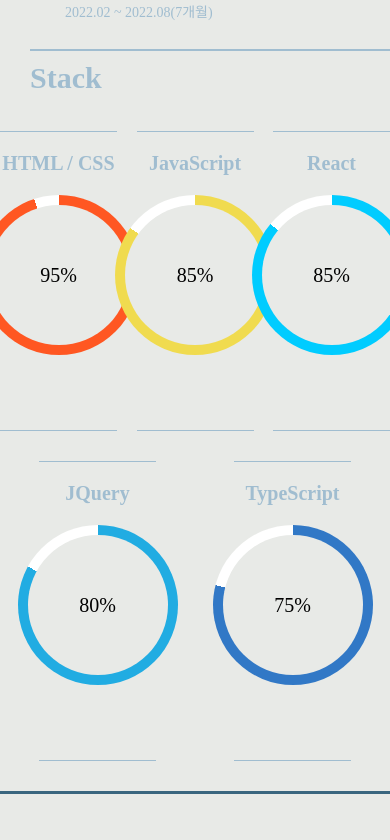
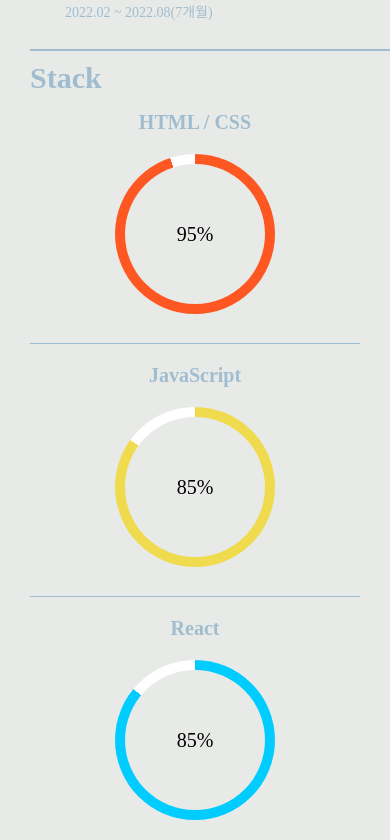
Before and after one commit to DevWonny/portfolio, a React (Create React App) app: page /aboutme in a window 390 px wide. Shown: the part 924-1764 px from the top of the page. Before the commit the page ends 1728 px from the top, so only its background shows below. Built offline with nearby package versions, Linux system fonts and the light colour scheme; a web font is replaced by a local one.

Commit message:
feat : stack 반응형 퍼블리싱 구현 완료

```diff
--- a/src/view/AboutMe.jsx
+++ b/src/view/AboutMe.jsx
@@ -179,6 +179,9 @@
 
         <StackContainer ref={observeRef}>
           <AboutTitle>Stack</AboutTitle>
+
+          {resizeX > 1200 ? (
+            <>
               <StackItemWrap>
                 <StackItemContainer>
                   <StackItemTitle>HTML / CSS</StackItemTitle>
@@ -217,6 +220,44 @@
                   </StackItemPercent>
                 </StackItemContainer>
               </StackItemWrap>
+            </>
+          ) : (
+            <StackMobileWrap>
+              <StackItemContainer>
+                <StackItemTitle>HTML / CSS</StackItemTitle>
+                <StackItemPercent stack="HTML" ref={HtmlRef}>
+                  <StackItemCenterPercent>95%</StackItemCenterPercent>
+                </StackItemPercent>
+              </StackItemContainer>
+
+              <StackItemContainer>
+                <StackItemTitle>JavaScript</StackItemTitle>
+                <StackItemPercent stack="JS" ref={JSRef}>
+                  <StackItemCenterPercent>85%</StackItemCenterPercent>
+                </StackItemPercent>
+              </StackItemContainer>
+
+              <StackItemContainer>
+                <StackItemTitle>React</StackItemTitle>
+                <StackItemPercent stack="REACT" ref={ReactRef}>
+                  <StackItemCenterPercent>85%</StackItemCenterPercent>
+                </StackItemPercent>
+              </StackItemContainer>
+              <StackItemContainer>
+                <StackItemTitle>JQuery</StackItemTitle>
+                <StackItemPercent stack="JQUERY" ref={JqueryRef}>
+                  <StackItemCenterPercent>80%</StackItemCenterPercent>
+                </StackItemPercent>
+              </StackItemContainer>
+
+              <StackItemContainer>
+                <StackItemTitle>TypeScript</StackItemTitle>
+                <StackItemPercent stack="TS" ref={TSRef}>
+                  <StackItemCenterPercent>75%</StackItemCenterPercent>
+                </StackItemPercent>
+              </StackItemContainer>
+            </StackMobileWrap>
+          )}
         </StackContainer>
       </AboutWarp>
     </>
@@ -389,6 +430,10 @@
   margin: 10px 0;
   padding-bottom: 70px;
   border-bottom: 3px solid #3a667f;
+
+  @media screen and (max-width: 1200px) {
+    border: none;
+  }
 `;
 
 const StackItemWrap = styled.div`
@@ -411,12 +456,31 @@
   display: flex;
   flex-direction: column;
   align-items: center;
+
+  @media screen and (max-width: 1200px) {
+    border: none;
+    padding-bottom: 30px;
+    width: 100%;
+    position: relative;
+
+    &::after {
+      content: "";
+      position: absolute;
+      bottom: 0;
+      left: 30px;
+      width: calc(100% - 60px);
+      height: 1px;
+      background: #a0bdd0;
+    }
+  }
 `;
 
 const StackItemTitle = styled.p`
   font-size: 20px;
   font-weight: 700;
   color: #a0bdd0;
+  width: 100%;
+  text-align: center;
 `;
 
 const StackItemPercent = styled.div`
@@ -442,3 +506,12 @@
   font-size: 20px;
   transform: translate(-50%, -50%);
 `;
+
+const StackMobileWrap = styled.div`
+  width: 100%;
+  display: flex;
+  flex-direction: column;
+  align-items: center;
+  margin-top: 30px;
+  position: relative;
+`;
```
Lines whose indentation alone changed are shown as unchanged.
